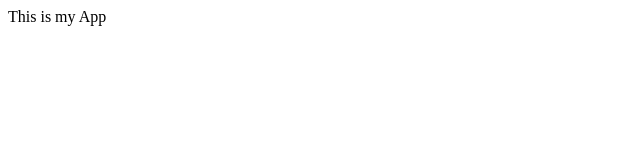
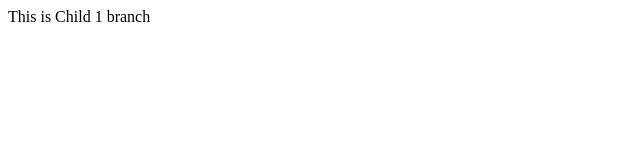
Before and after one commit to vijay2579/mca-html-css, a plain HTML site: page index.html in a window 1280 px wide. Shown: the full height of the page, 0-640 px from the left. Drawn offline with Linux system fonts and the light colour scheme.

Commit message:
Child 1 changes

```diff
--- a/index.html
+++ b/index.html
@@ -3,6 +3,6 @@
     <title>My App</title>
   </head>
   <body>
-    This is my App
+    <p>This is Child 1 branch</p>
   </body>
 </html>
```
